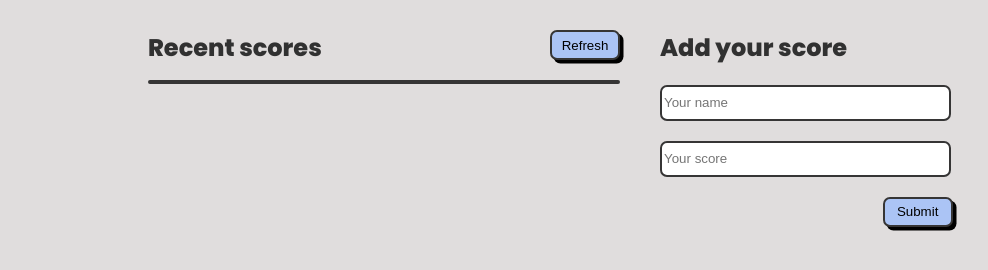
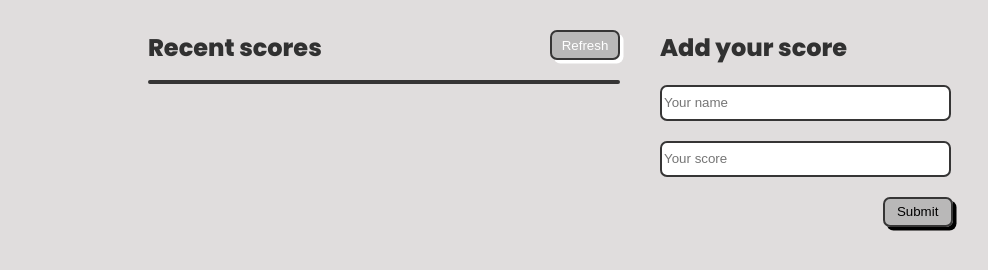
Before and after one commit to 1GORDON/Leaderboard, a website built with webpack: page src/index.html in a window 1280 px wide. In both pictures the pointer is over the button "Refresh". Shown: the part 112-382 px from the top of the page, without its empty margins (0-988 px from the left). Built offline with nearby package versions, Linux system fonts and the light colour scheme; no server answers.

Commit message:
Update styles

```diff
--- a/src/style.css
+++ b/src/style.css
@@ -33,7 +33,6 @@ h2 {
   flex: 1;
   max-height: 80vh;
   overflow-y: scroll;
-
 }
 
 .recent-scores-other {
@@ -62,8 +61,13 @@ h2 {
   border: 2px solid rgb(54, 53, 53);
   cursor: pointer;
   box-shadow: 3.5px 3.5px;
-  background-color: rgb(171, 196, 245);
+  background-color: rgba(148, 147, 147, 0.5);
   border-radius: 7px;
+}
+
+.refresh:hover,
+.submit-btn:hover {
+  color: white;
 }
 
 .submit-btn {
```
